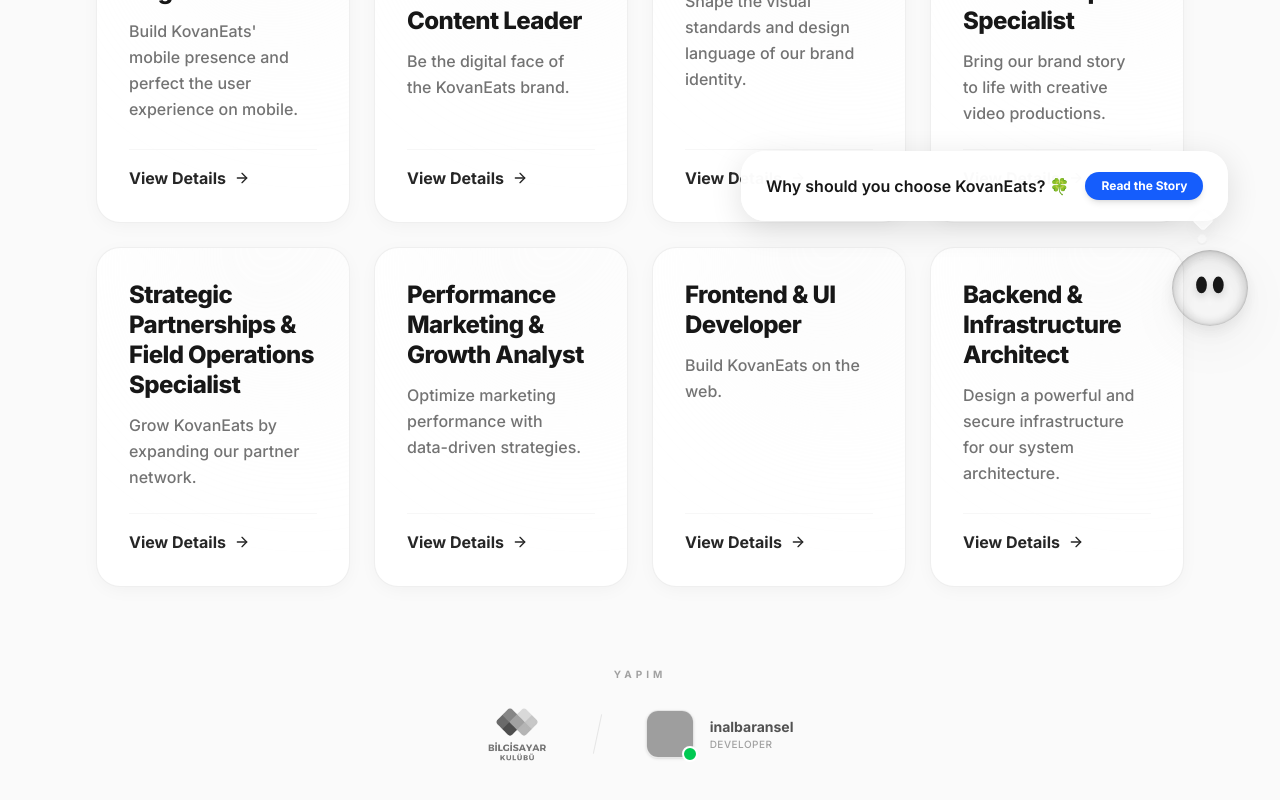
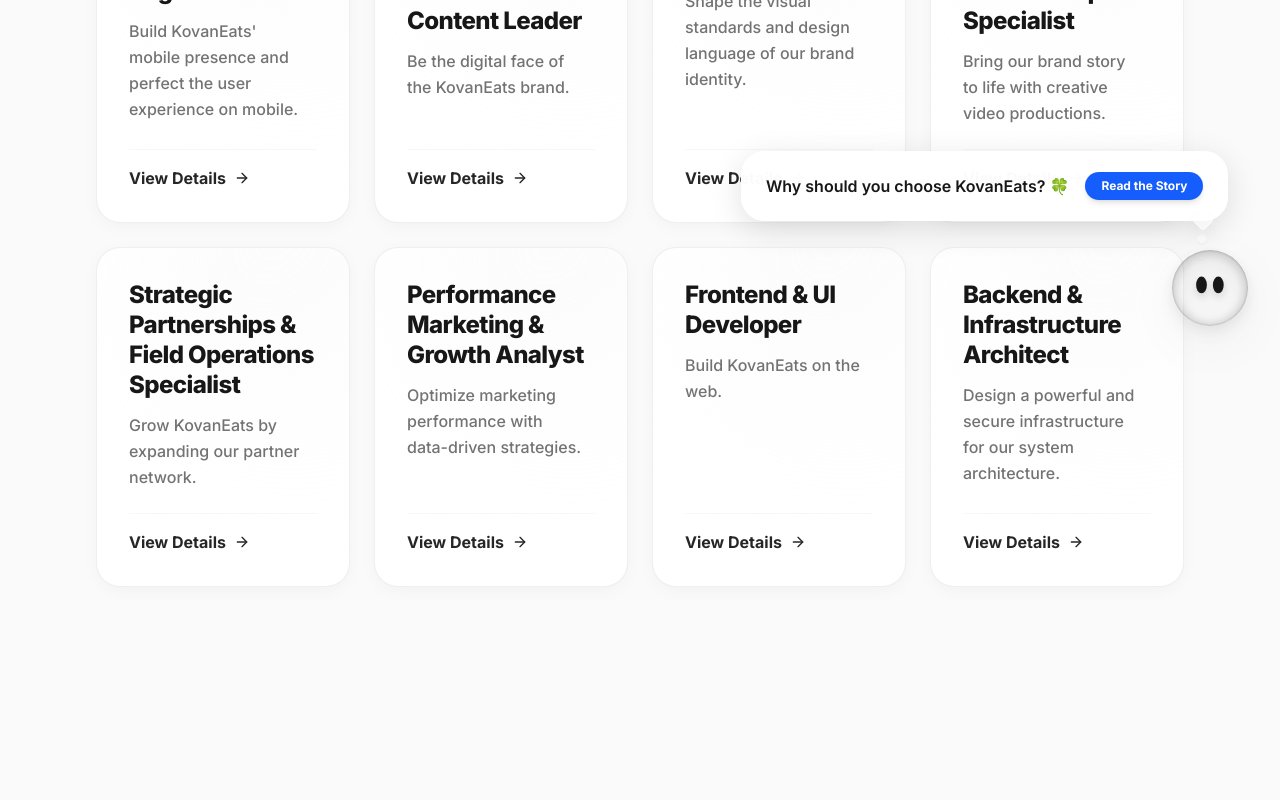
Before and after one commit to inalbaransel/kovanEats-jobs, a Next.js app: page / in a window 1280 px wide. Shown: the part 442-1242 px from the top of the page. After the commit the page ends 1061 px from the top, so only its background shows below. Built offline with nearby package versions, Linux system fonts and the light colour scheme; grey boxes are pictures that could not be loaded.

Commit message:
logo delete

```diff
--- a/src/app/layout.tsx
+++ b/src/app/layout.tsx
@@ -71,57 +71,6 @@
             {/* Main Content */}
             <main className="flex-1 flex flex-col">{children}</main>
 
-            <footer className="w-full py-12 flex flex-col items-center justify-center gap-8">
-              <div className="flex flex-col items-center gap-6">
-                <span className="text-[10px] font-bold tracking-[0.4em] text-neutral-400 dark:text-neutral-500 uppercase">
-                  YAPIM
-                </span>
-
-                <div className="flex items-center gap-8 md:gap-12">
-                  {/* Kulüp Logo */}
-                  <a
-                    href="https://www.instagram.com/bilgisayar_kulubu/"
-                    target="_blank"
-                    rel="noopener noreferrer"
-                    className="group"
-                  >
-                    <img
-                      src="/kulüp_logo.png"
-                      alt="Bilgisayar Kulübü"
-                      className="h-14 w-auto object-contain transition-all duration-500 md:opacity-80 md:group-hover:opacity-100 md:grayscale md:group-hover:grayscale-0 md:scale-95 group-hover:scale-100"
-                    />
-                  </a>
-
-                  {/* Vertical Divider */}
-                  <div className="w-px h-10 bg-neutral-200 dark:bg-neutral-800 rotate-12" />
-
-                  {/* GitHub Profile */}
-                  <a
-                    href="https://github.com/inalbaransel"
-                    target="_blank"
-                    rel="noopener noreferrer"
-                    className="flex items-center gap-4 group"
-                  >
-                    <div className="relative">
-                      <img
-                        src="https://github.com/inalbaransel.png"
-                        alt="inalbaransel GitHub"
-                        className="h-12 w-12 rounded-xl object-cover md:grayscale md:group-hover:grayscale-0 transition-all duration-500 border border-neutral-200 dark:border-neutral-800 group-hover:border-neutral-300 dark:group-hover:border-neutral-700 shadow-sm group-hover:shadow-md"
-                      />
-                      <div className="absolute -bottom-1 -right-1 h-4 w-4 bg-green-500 rounded-full border-2 border-white dark:border-neutral-900 group-hover:scale-110 transition-transform" />
-                    </div>
-                    <div className="flex flex-col">
-                      <span className="text-sm font-bold text-neutral-600 dark:text-neutral-400 group-hover:text-neutral-900 dark:group-hover:text-neutral-200 transition-colors">
-                        inalbaransel
-                      </span>
-                      <span className="text-[10px] font-medium text-neutral-400 dark:text-neutral-500 uppercase tracking-wider">
-                        Developer
-                      </span>
-                    </div>
-                  </a>
-                </div>
-              </div>
-            </footer>
             <Mascot />
             <Analytics />
           </ThemeProvider>
```
Also changed, not shown: public/kulüp_logo.png (deleted).
